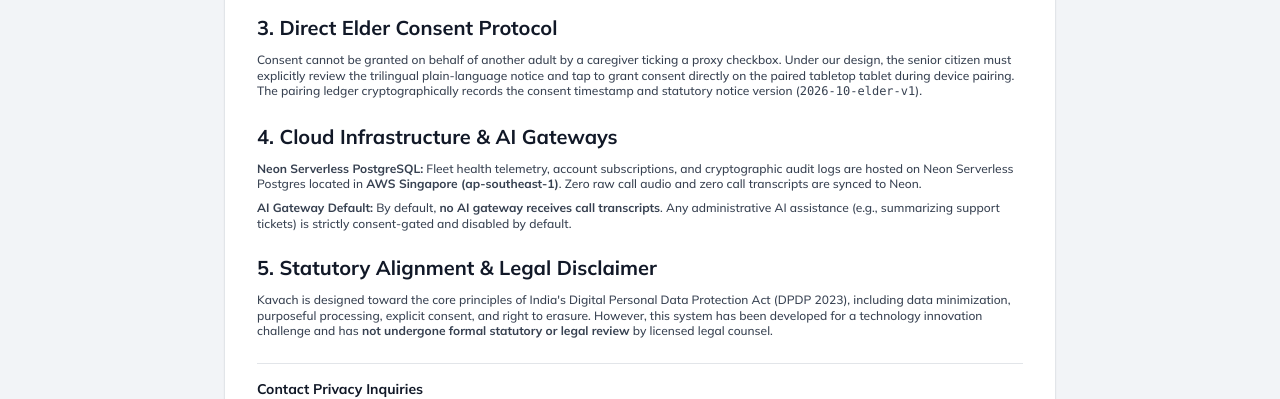
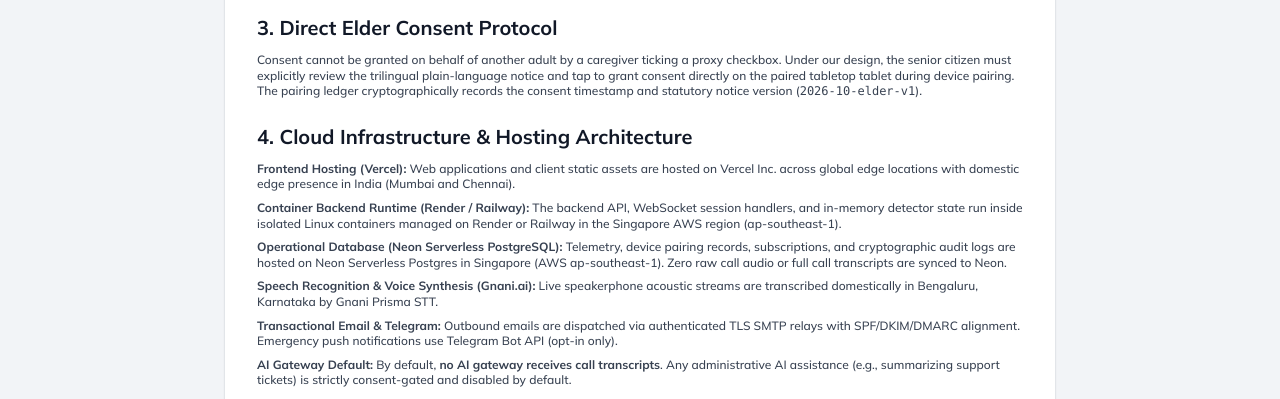
Before and after one commit to pritpatel2412/Kavach, a Next.js app in the folder apps/site/: page /privacy in a window 1280 px wide. Shown: the part 840-1239 px from the top of the page. Built offline with nearby package versions, Linux system fonts and the light colour scheme; no server answers; some icons are missing.

Commit message:
docs(deploy): D6 security audit and updated statutory privacy subprocessors

```diff
--- a/apps/site/src/app/privacy/page.tsx
+++ b/apps/site/src/app/privacy/page.tsx
@@ -65,10 +65,22 @@
           </section>
 
           <section className="space-y-3">
-            <h2 className="text-heading font-bold text-ink">4. Cloud Infrastructure &amp; AI Gateways</h2>
+            <h2 className="text-heading font-bold text-ink">4. Cloud Infrastructure &amp; Hosting Architecture</h2>
             <div className="space-y-2 text-caption font-medium text-body">
               <p>
-                <strong>Neon Serverless PostgreSQL:</strong> Fleet health telemetry, account subscriptions, and cryptographic audit logs are hosted on Neon Serverless Postgres located in <strong>AWS Singapore (ap-southeast-1)</strong>. Zero raw call audio and zero call transcripts are synced to Neon.
+                <strong>Frontend Hosting (Vercel):</strong> Web applications and client static assets are hosted on Vercel Inc. across global edge locations with domestic edge presence in India (Mumbai and Chennai).
+              </p>
+              <p>
+                <strong>Container Backend Runtime (Render / Railway):</strong> The backend API, WebSocket session handlers, and in-memory detector state run inside isolated Linux containers managed on Render or Railway in the Singapore AWS region (ap-southeast-1).
+              </p>
+              <p>
+                <strong>Operational Database (Neon Serverless PostgreSQL):</strong> Telemetry, device pairing records, subscriptions, and cryptographic audit logs are hosted on Neon Serverless Postgres in Singapore (AWS ap-southeast-1). Zero raw call audio or full call transcripts are synced to Neon.
+              </p>
+              <p>
+                <strong>Speech Recognition &amp; Voice Synthesis (Gnani.ai):</strong> Live speakerphone acoustic streams are transcribed domestically in Bengaluru, Karnataka by Gnani Prisma STT.
+              </p>
+              <p>
+                <strong>Transactional Email &amp; Telegram:</strong> Outbound emails are dispatched via authenticated TLS SMTP relays with SPF/DKIM/DMARC alignment. Emergency push notifications use Telegram Bot API (opt-in only).
               </p>
               <p>
                 <strong>AI Gateway Default:</strong> By default, <strong>no AI gateway receives call transcripts</strong>. Any administrative AI assistance (e.g., summarizing support tickets) is strictly consent-gated and disabled by default.
--- a/apps/site/src/app/subprocessors/page.tsx
+++ b/apps/site/src/app/subprocessors/page.tsx
@@ -38,6 +38,27 @@
       location: 'Bengaluru, Karnataka, India',
       dataScope: 'Payment tokens, invoices, customer billing email/phone. Zero payment card data touches Kavach servers.',
       transfer: 'Domestic India',
+    },
+    {
+      name: 'Vercel Inc.',
+      role: 'Frontend Web Hosting & Edge Content Delivery',
+      location: 'Global Edge Network (Mumbai / Chennai Edge POPs)',
+      dataScope: 'Static web application assets (HTML/JS/CSS) and browser application bundles. No call audio or biometric data touches Vercel.',
+      transfer: 'Edge CDN distribution',
+    },
+    {
+      name: 'Render Services, Inc. / Railway Corp.',
+      role: 'Container Backend Runtime (API & Real-time WebSockets)',
+      location: 'Singapore (AWS ap-southeast-1)',
+      dataScope: 'FastAPI container process, in-memory scam detector pipeline, WebSocket streaming connection, and encrypted voice job processing.',
+      transfer: 'International transfer (Singapore - AWS ap-southeast-1)',
+    },
+    {
+      name: 'Transactional SMTP Relay (SendGrid / Resend / AWS SES)',
+      role: 'Transactional Email Dispatch',
+      location: 'Global / Singapore / India',
+      dataScope: 'Outbound email addresses, waitlist double opt-in verification tokens, and customer support ticket notifications.',
+      transfer: 'Encrypted TLS transit (RFC 3207)',
     },
     {
       name: 'Cloudflare, Inc.',
```
Also changed, not shown: 2 other files (tests, documents, lock files or other folders).
